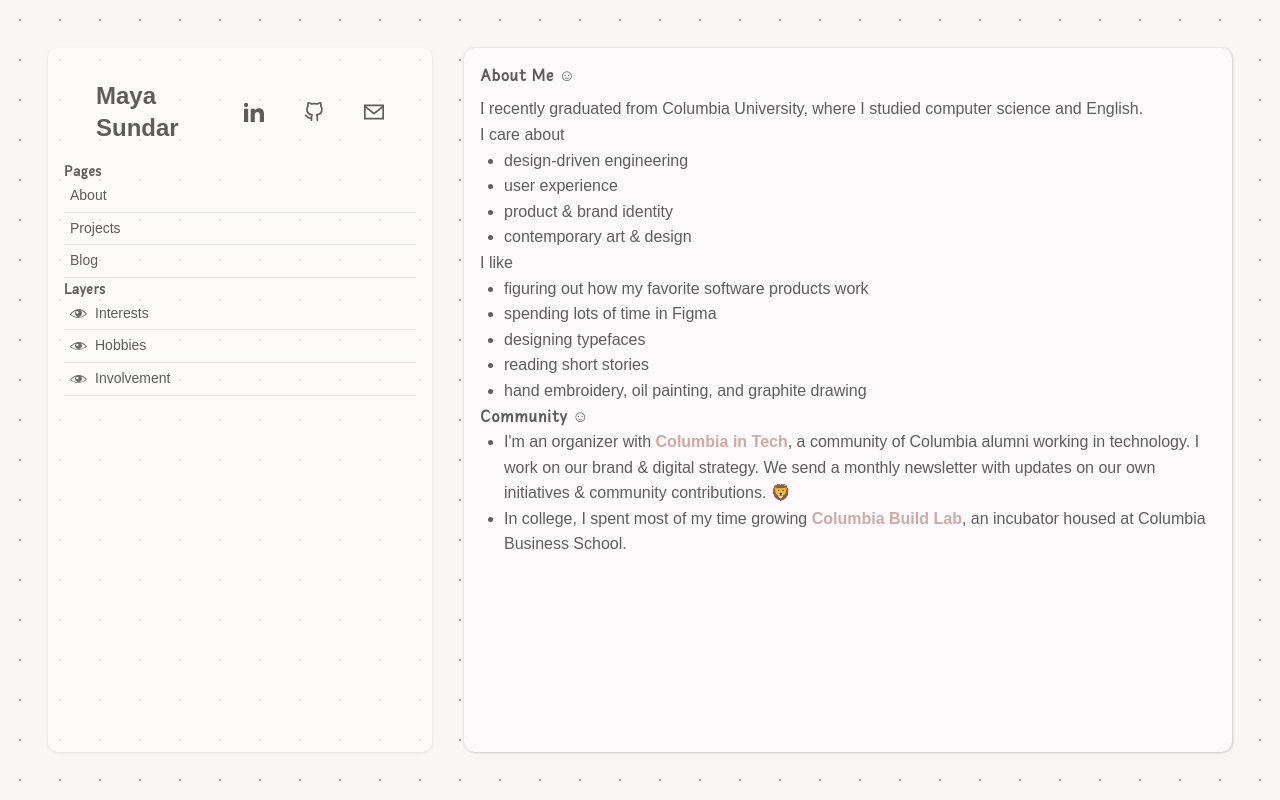
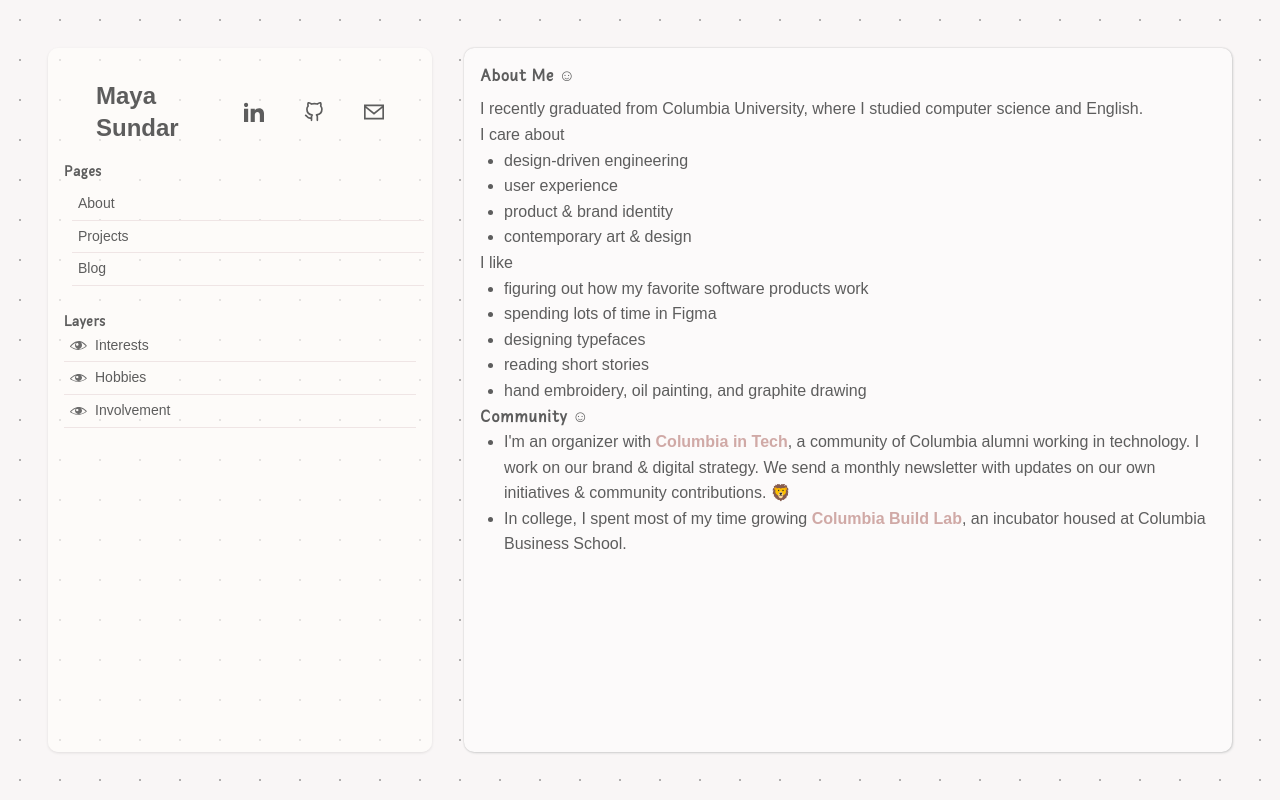
Before and after one commit to mayasundar/mayasundar.github.io, a Next.js app: page /about in a window 1280 px wide. Built offline with nearby package versions, Linux system fonts and the light colour scheme; a web font is replaced by a local one.

Commit message:
various spacing fixes

```diff
--- a/src/app/(with-sidebar)/blog/[slug]/page.tsx
+++ b/src/app/(with-sidebar)/blog/[slug]/page.tsx
@@ -13,11 +13,26 @@ export default async function Post({ params }: { params: Params }) {
 
     return (
         <div className="tbox">
-            <h1 className="">{postData.title}</h1>
-            <div className="text-gray-600 mb-6">{postData.date}</div>
-            <div className="text-gray-600 mb-6">{postData.excerpt}</div>
+            <h1 className="text-4xl font-bold mb-4">{postData.title}</h1>
+            <div className="text-gray-600 mb-2">{postData.date}</div>
+            <div className="text-gray-600 mb-8">{postData.excerpt}</div>
 
-            <div className="article" dangerouslySetInnerHTML={{ __html: postData.contentHtml }} />
+            <div
+                className="article prose prose-lg max-w-none
+                    [&_h1]:text-3xl [&_h1]:font-bold [&_h1]:mt-12 [&_h1]:mb-4
+                    [&_h2]:text-2xl [&_h2]:font-bold [&_h2]:mt-10 [&_h2]:mb-4
+                    [&_h3]:text-xl [&_h3]:font-bold [&_h3]:mt-8 [&_h3]:mb-3
+                    [&_h4]:text-lg [&_h4]:font-bold [&_h4]:mt-6 [&_h4]:mb-3
+                    [&_p]:mb-4 [&_p]:leading-relaxed
+                    [&_ul]:list-disc [&_ul]:ml-6 [&_ul]:mb-4 [&_ul]:space-y-2
+                    [&_ol]:list-decimal [&_ol]:ml-6 [&_ol]:mb-4 [&_ol]:space-y-2
+                    [&_li]:leading-relaxed
+                    [&_blockquote]:border-l-4 [&_blockquote]:border-gray-300 [&_blockquote]:pl-4 [&_blockquote]:my-6 [&_blockquote]:italic
+                    [&_code]:bg-gray-100 [&_code]:px-1 [&_code]:py-0.5 [&_code]:rounded [&_code]:text-sm
+                    [&_pre]:bg-gray-100 [&_pre]:p-4 [&_pre]:rounded [&_pre]:overflow-x-auto [&_pre]:mb-4
+                "
+                dangerouslySetInnerHTML={{ __html: postData.contentHtml }}
+            />
         </div>
     );
 }
--- a/src/app/content/[slug]/page.tsx
+++ b/src/app/content/[slug]/page.tsx
@@ -15,6 +15,42 @@ const urlFor = (source: SanityImageSource) =>
         : null;
 
 const options = { next: { revalidate: 30 } };
+
+const portableTextComponents = {
+    block: {
+        h1: ({ children }: any) => (
+            <h1 className="text-3xl font-bold mt-12 mb-4">{children}</h1>
+        ),
+        h2: ({ children }: any) => (
+            <h2 className="text-2xl font-bold mt-10 mb-4">{children}</h2>
+        ),
+        h3: ({ children }: any) => (
+            <h3 className="text-xl font-bold mt-8 mb-3">{children}</h3>
+        ),
+        h4: ({ children }: any) => (
+            <h4 className="text-lg font-bold mt-6 mb-3">{children}</h4>
+        ),
+        normal: ({ children }: any) => (
+            <p className="mb-4 leading-relaxed">{children}</p>
+        ),
+    },
+    list: {
+        bullet: ({ children }: any) => (
+            <ul className="list-disc ml-6 mb-4 space-y-2">{children}</ul>
+        ),
+        number: ({ children }: any) => (
+            <ol className="list-decimal ml-6 mb-4 space-y-2">{children}</ol>
+        ),
+    },
+    listItem: {
+        bullet: ({ children }: any) => (
+            <li className="leading-relaxed">{children}</li>
+        ),
+        number: ({ children }: any) => (
+            <li className="leading-relaxed">{children}</li>
+        ),
+    },
+};
 
 export default async function PostPage({
                                            params,
@@ -56,21 +92,10 @@ export default async function PostPage({
             <Link href="/" className="hover:underline">
                 ← Back to posts
             </Link>
-            {postImageUrl && (
-                <img
-                    src={postImageUrl}
-                    alt={project.title}
-                    className="aspect-video rounded-xl"
-                    width="550"
-                    height="310"
-                />
-            )}
+
             <div className="flex items-center gap-4 align-middle">
                 <div className="text-4xl font-bold mb-8">{project.title}</div>
                 <div className="text-3xl font-bold mb-8">{renderExternalLinks()}</div>
-            </div>
-            <div className="prose">
-                {Array.isArray(project.body) && <PortableText value={project.body} />}
             </div>
 
             {slideshowImages.length > 0 && (
@@ -79,6 +104,16 @@ export default async function PostPage({
                     className="hover:opacity-90 transition-opacity cursor-pointer"
                 />
             )}
+
+            <div className="prose prose-lg max-w-none">
+                {Array.isArray(project.body) && (
+                    <PortableText
+                        value={project.body}
+                        components={portableTextComponents}
+                    />
+                )}
+            </div>
+
         </main>
     );
 }
--- a/src/components/Sidebar.tsx
+++ b/src/components/Sidebar.tsx
@@ -58,8 +58,8 @@ const SidebarContent = () => {
             <div className="pages-layers">
                 <h4 className="text-sm font-semibold text-gray-600">Pages</h4>
                 <div>
-                    <div className="layer-group-container">
-                        <div className="space-y-1">
+                    <div className="layer-group-container m-2">
+                        <div className="space-y-1 mb-4">
                         {pages.map((page) => (
                         <Link
                             key={page.path}
@@ -80,7 +80,7 @@ const SidebarContent = () => {
                     <h4 className="text-sm font-semibold text-gray-600">Layers</h4>
                     {isWorkPage && (
                         <div className="layer-group-container">
-                            <div className="space-y-1">
+                            <div className="space-y-1 mb-4">
                                 {workGroups.map((group) => (
                                     <div key={group.id}>
                                         <button
```
